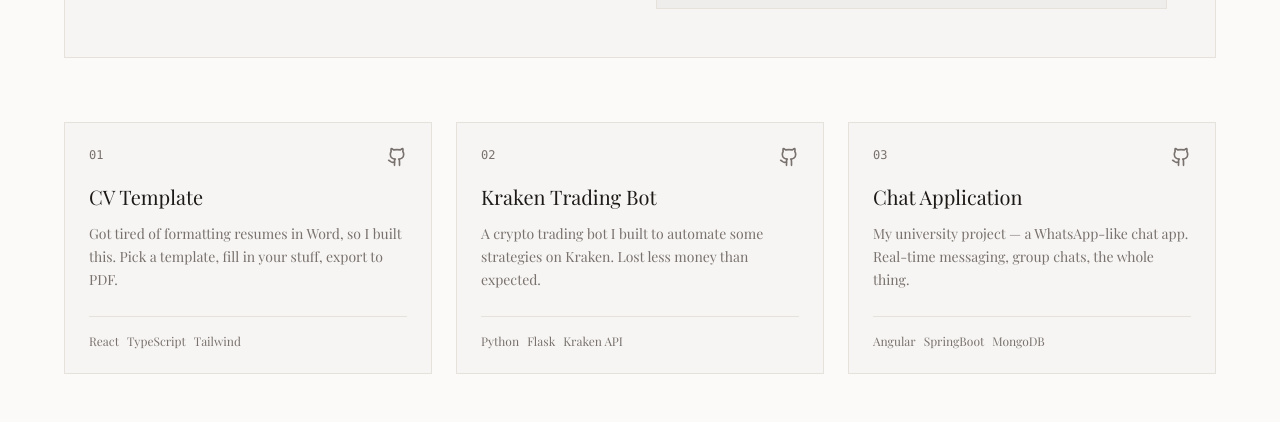
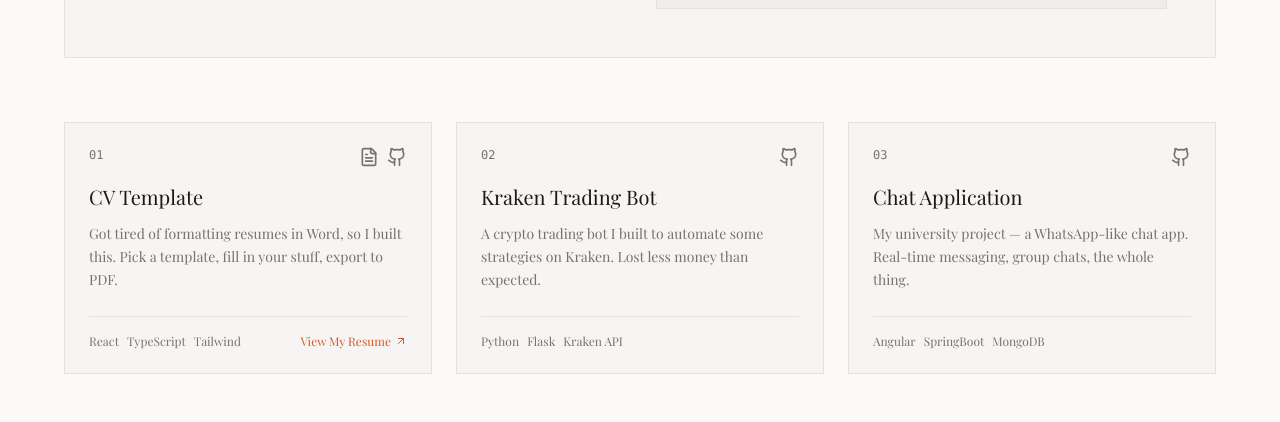
Before and after one commit to jouleka/personal-website-v2, a Next.js app: page / in a window 1280 px wide. Shown: the part 3860-4282 px from the top of the page. Built offline with nearby package versions, Linux system fonts and the light colour scheme.

Commit message:
feat: small updates

```diff
--- a/src/components/light-dark-mode-switch.tsx
+++ b/src/components/light-dark-mode-switch.tsx
@@ -15,7 +15,21 @@ const ThemeToggle: React.FC = () => {
     setTheme(resolvedTheme === 'dark' ? 'light' : 'dark');
   }, [resolvedTheme, setTheme]);
 
-  const isDark = mounted && resolvedTheme === 'dark';
+  // Show placeholder during SSR and until theme is resolved to avoid flicker
+  // Must be same element type (button) to prevent hydration mismatch
+  if (!mounted || !resolvedTheme) {
+    return (
+      <button
+        className="relative w-10 h-10 border border-border flex items-center justify-center"
+        aria-label="Toggle theme"
+        disabled
+      >
+        <span className="w-5 h-5" />
+      </button>
+    );
+  }
+
+  const isDark = resolvedTheme === 'dark';
 
   return (
     <button
--- a/src/components/portfolio-section.tsx
+++ b/src/components/portfolio-section.tsx
@@ -2,7 +2,7 @@
 
 import React, { useEffect, useRef } from 'react';
 import { motion, useAnimation } from 'framer-motion';
-import { Github, ExternalLink, ArrowUpRight } from 'lucide-react';
+import { Github, ExternalLink, ArrowUpRight, FileText } from 'lucide-react';
 
 interface Project {
   name: string;
@@ -11,6 +11,8 @@ interface Project {
   url: string;
   type: 'live' | 'github';
   featured?: boolean;
+  demoUrl?: string;
+  demoLabel?: string;
 }
 
 const projects: Project[] = [
@@ -18,7 +20,7 @@ const projects: Project[] = [
     name: 'Great Wall of Ideas',
     description: 'A place to dump your random ideas and see if anyone else thinks they\'re worth building.',
     tools: ['Next.js', 'Tailwind', 'Supabase'],
-    url: 'https://www.greatwallofideas.xyz/',
+    url: 'https://www.greatwallofideas.com/',
     type: 'live',
     featured: true
   },
@@ -27,7 +29,9 @@ const projects: Project[] = [
     description: 'Got tired of formatting resumes in Word, so I built this. Pick a template, fill in your stuff, export to PDF.',
     tools: ['React', 'TypeScript', 'Tailwind'],
     url: 'https://github.com/jouleka/cv-template',
-    type: 'github'
+    type: 'github',
+    demoUrl: '/resume.pdf',
+    demoLabel: 'View My Resume'
   },
   {
     name: 'Kraken Trading Bot',
@@ -164,11 +168,8 @@ const PortfolioSection: React.FC = () => {
             }}
           >
             {otherProjects.map((project, index) => (
-              <motion.a
+              <motion.div
                 key={project.name}
-                href={project.url}
-                target="_blank"
-                rel="noopener noreferrer"
                 className="group bg-card border border-border p-6 relative hover:border-primary/30 transition-all flex flex-col"
                 variants={{
                   hidden: { opacity: 0, y: 20 },
@@ -177,22 +178,50 @@ const PortfolioSection: React.FC = () => {
               >
                 <div className="flex items-start justify-between mb-4">
                   <span className="text-xs font-mono text-muted-foreground">0{index + 1}</span>
+                  <div className="flex items-center gap-2">
+                    {project.demoUrl && (
+                      <a
+                        href={project.demoUrl}
+                        target="_blank"
+                        rel="noopener noreferrer"
+                        className="text-muted-foreground hover:text-primary transition-colors"
+                        title={project.demoLabel || 'View Demo'}
+                      >
+                        <FileText className="w-5 h-5" />
+                      </a>
+                    )}
+                    <a
+                      href={project.url}
+                      target="_blank"
+                      rel="noopener noreferrer"
+                      className="text-muted-foreground hover:text-primary transition-colors"
+                    >
                       {project.type === 'github' ? (
-                    <Github className="w-5 h-5 text-muted-foreground group-hover:text-primary transition-colors" />
+                        <Github className="w-5 h-5" />
                       ) : (
-                    <ExternalLink className="w-5 h-5 text-muted-foreground group-hover:text-primary transition-colors" />
+                        <ExternalLink className="w-5 h-5" />
                       )}
+                    </a>
+                  </div>
                 </div>
 
+                <a
+                  href={project.url}
+                  target="_blank"
+                  rel="noopener noreferrer"
+                  className="flex-grow"
+                >
                   <h3 className="text-xl font-medium mb-3 group-hover:text-primary transition-colors">
                     {project.name}
                   </h3>
 
-                <p className="text-sm text-muted-foreground leading-relaxed mb-6 flex-grow">
+                  <p className="text-sm text-muted-foreground leading-relaxed mb-6">
                     {project.description}
                   </p>
+                </a>
 
-                <div className="flex flex-wrap gap-2 pt-4 border-t border-border">
+                <div className="flex flex-wrap items-center justify-between gap-2 pt-4 border-t border-border">
+                  <div className="flex flex-wrap gap-2">
                     {project.tools.map((tool) => (
                       <span
                         key={tool}
@@ -202,7 +231,19 @@ const PortfolioSection: React.FC = () => {
                       </span>
                     ))}
                   </div>
-              </motion.a>
+                  {project.demoUrl && (
+                    <a
+                      href={project.demoUrl}
+                      target="_blank"
+                      rel="noopener noreferrer"
+                      className="text-xs text-primary hover:underline flex items-center gap-1"
+                    >
+                      {project.demoLabel || 'Demo'}
+                      <ArrowUpRight className="w-3 h-3" />
+                    </a>
+                  )}
+                </div>
+              </motion.div>
             ))}
           </motion.div>
 
```
Also changed, not shown: 2 other files (tests, documents, lock files or other folders). Lines whose indentation alone changed are shown as unchanged.
